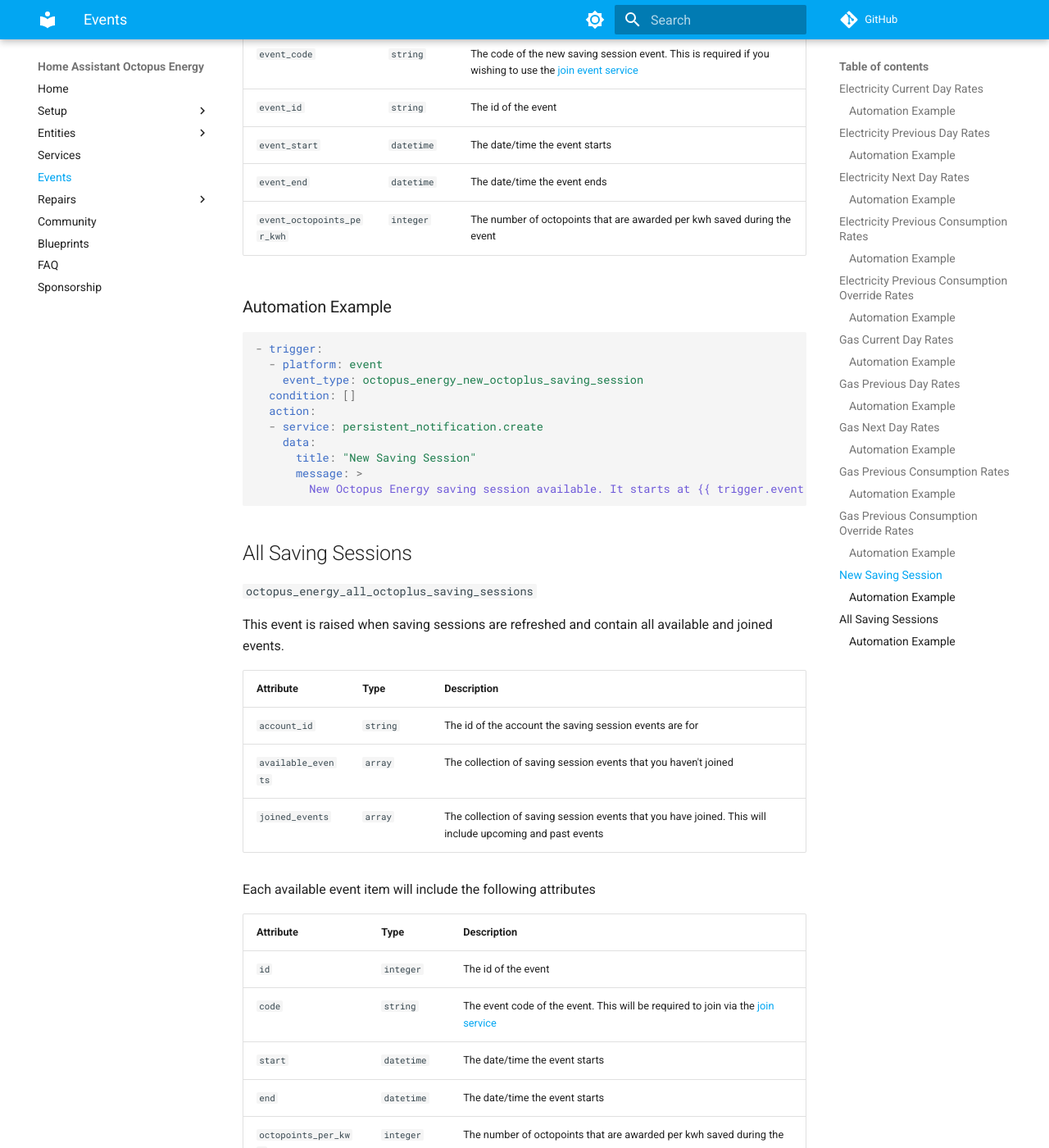
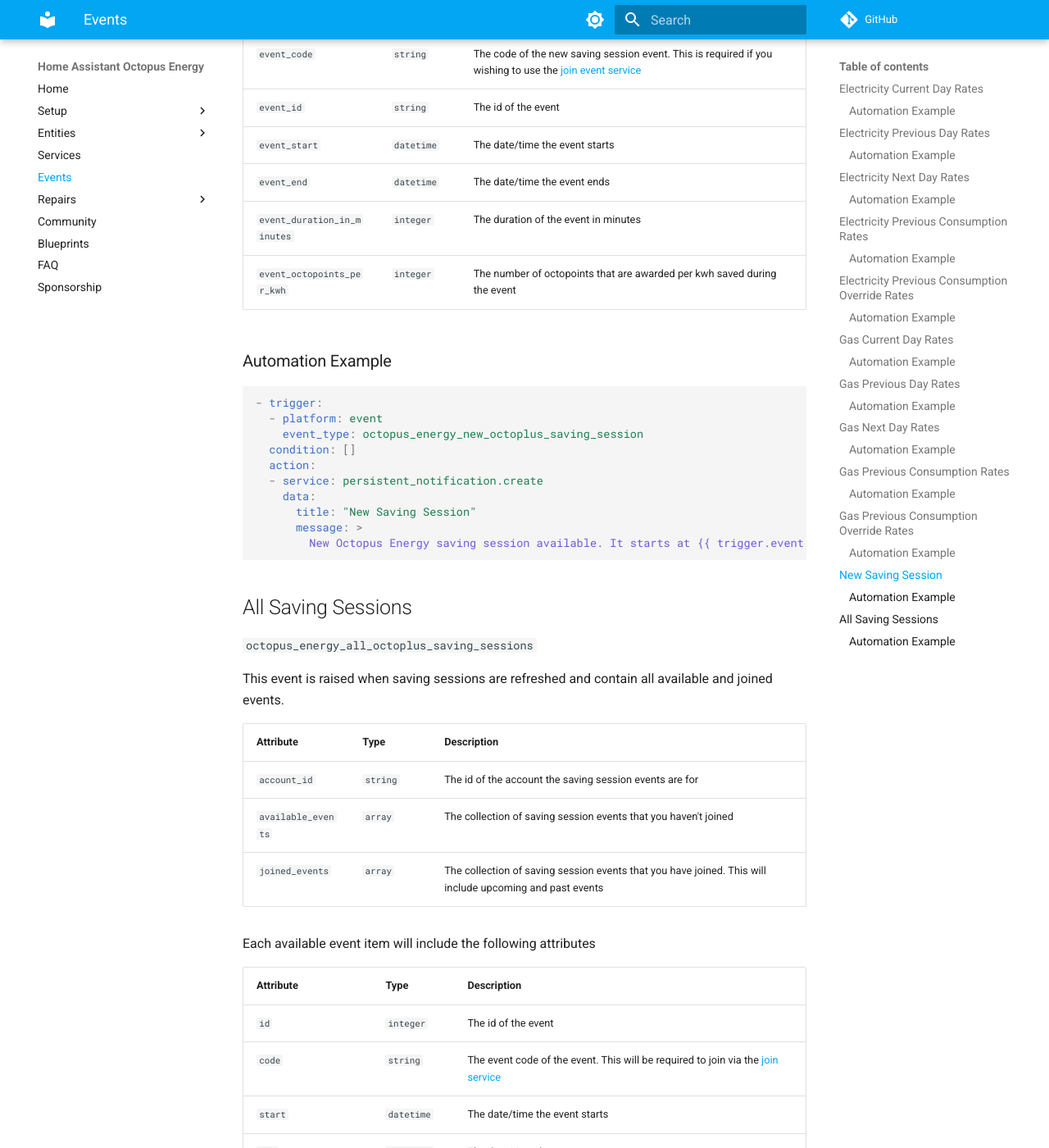
Before and after one commit to BottlecapDave/HomeAssistant-OctopusEnergy, an MkDocs documentation site: the page built from _docs/events.md, in a window 1280 px wide and 1400 px high, scrolled down 8619 px. Shown: the whole window at 82% size. Built offline with MkDocs 1.6.1 and Material for MkDocs 9.7.7, drawn with Linux system fonts in a browser that asks for light colours; comment, search, counter and statistics services are not loaded; some of the changed text lies outside the part shown.

Commit message:
feat: Added duration in minutes to saving sessions

````diff
--- a/_docs/events.md
+++ b/_docs/events.md
@@ -319,6 +319,7 @@
 | `event_id` | `string` | The id of the event |
 | `event_start` | `datetime` | The date/time the event starts |
 | `event_end` | `datetime` | The date/time the event ends |
+| `event_duration_in_minutes` | `integer` | The duration of the event in minutes |
 | `event_octopoints_per_kwh` | `integer` | The number of octopoints that are awarded per kwh saved during the event |
 
 ### Automation Example
@@ -333,7 +334,7 @@
     data:
       title: "New Saving Session"
       message: >
-        New Octopus Energy saving session available. It starts at {{ trigger.event.data["event_start"].strftime('%H:%M') }} on {{ trigger.event.data["event_start"].day }}/{{ trigger.event.data["event_start"].month }}
+        New Octopus Energy saving session available. It starts at {{ trigger.event.data["event_start"].strftime('%H:%M') }} on {{ trigger.event.data["event_start"].day }}/{{ trigger.event.data["event_start"].month }} for {{ trigger.event.data["event_duration_in_minutes"] | int }} minutes.
 ```
 
 ## All Saving Sessions
@@ -356,6 +357,7 @@
 | `code` | `string` | The event code of the event. This will be required to join via the [join service](./services.md) |
 | `start` | `datetime` | The date/time the event starts |
 | `end` | `datetime` | The date/time the event starts |
+| `duration_in_minutes` | `integer` | The duration of the event in minutes |
 | `octopoints_per_kwh` | `integer` | The number of octopoints that are awarded per kwh saved during the event |
 
 Each joined event item will include the following attributes
@@ -365,6 +367,7 @@
 | `id` | `integer` | The id of the event |
 | `start` | `datetime` | The date/time the event starts |
 | `end` | `datetime` | The date/time the event starts |
+| `duration_in_minutes` | `integer` | The duration of the event in minutes |
 | `octopoints_per_kwh` | `integer` | The number of octopoints that are awarded per kwh saved during the event |
 | `rewarded_octopoints` | `integer` | The total number of octopoints that were awarded (if any or known) |
 
````
Also changed, not shown: _docs/entities/octoplus.md (+2 -0 lines), 2 other files.
